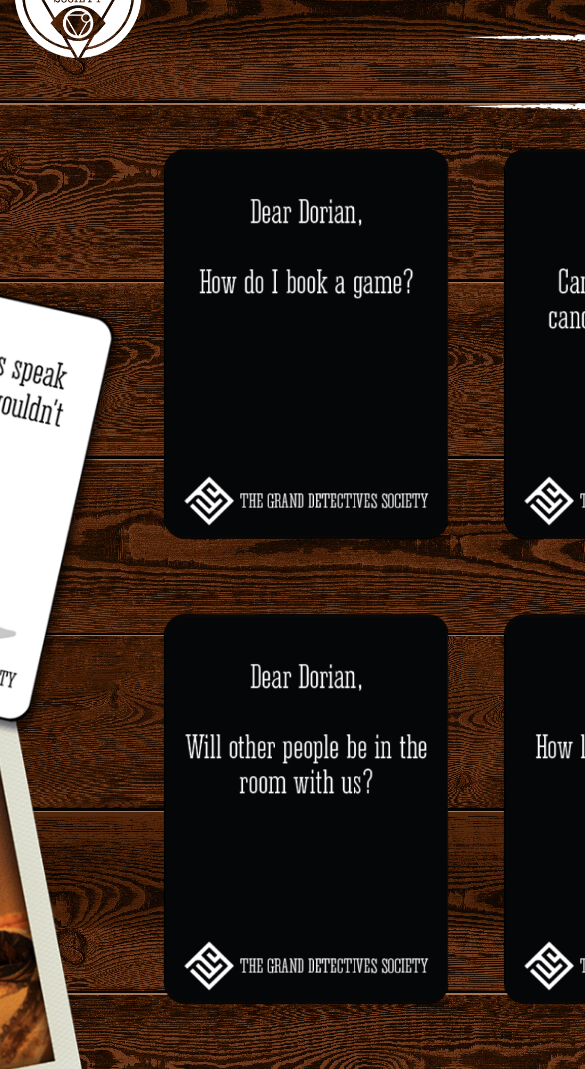
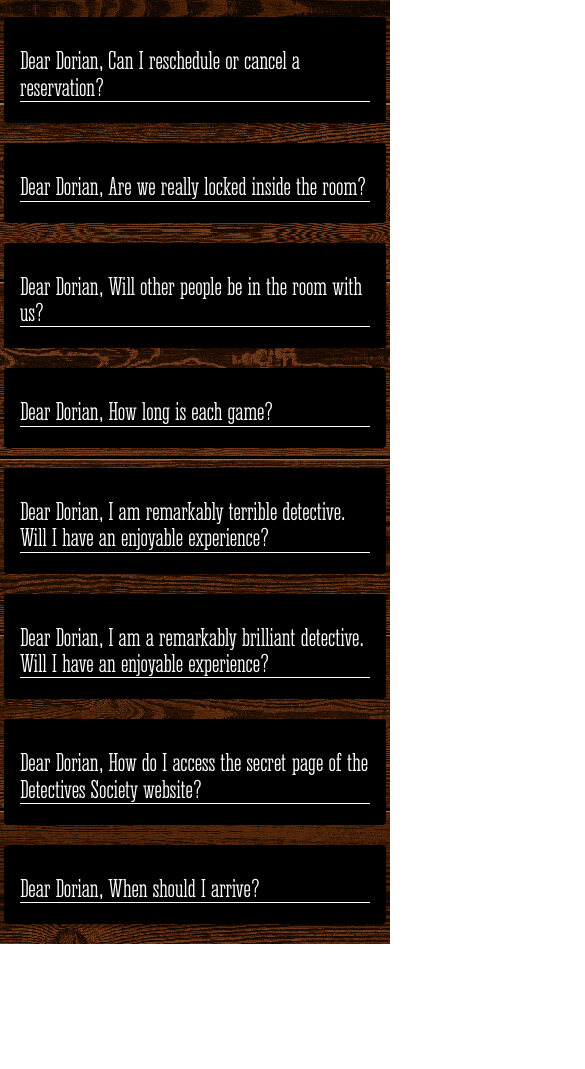
Before and after one commit to smyoshimura/detsoc, a plain HTML site: page faq.html in a window 390 px wide. Shown: the part 82-1151 px from the top of the page, 585 px wide, since content can reach past the window. After the commit the page ends 1026 px from the top, so only its background shows below. Drawn offline with nearby package versions, Linux system fonts and the light colour scheme.

Commit message:
set up collapisible divs for faq mobile

```diff
--- a/assets/css/sub.css
+++ b/assets/css/sub.css
@@ -404,6 +404,44 @@ p {
   width: 100%;
 }
 
+#mobile_faq {
+  display: none;
+}
+
+@media screen and (max-width: 680px) {
+  #faq_fullwrapper, .subfooter {
+    display: none;
+  }
+
+  #mobile_faq {
+    display: block;
+    color: white;
+
+    padding: 0 1%;
+  }
+
+  a, a:focus, a:hover, a:active, a:visited {
+    color: white;
+    text-decoration: none;
+  }
+
+  h3 {
+    font-family: Corki-Regular;
+    border-bottom: 1px solid white;
+  }
+
+  .panel {
+    font-family: arial;
+    background: black;
+    color: white;
+  }
+
+  .panel-body {
+    border-top: none !important;
+    font-size: 1.5rem;
+  }
+}
+
 /* ROOMS */
 #rooms_wrapper {
   position: relative;
--- a/faq.html
+++ b/faq.html
@@ -6,9 +6,11 @@
   <meta name="viewport" content="width=device-width">
   <title>FAQ</title>
 
+  <link rel="stylesheet" href="https://maxcdn.bootstrapcdn.com/bootstrap/3.3.7/css/bootstrap.min.css">
   <link type="text/css" rel="stylesheet" href="assets/css/sub.css">
 
   <script type="text/javascript" src="http://code.jquery.com/jquery-latest.min.js"></script>
+  <script src="https://maxcdn.bootstrapcdn.com/bootstrap/3.3.7/js/bootstrap.min.js"></script>
 </head>
 
 <body>
@@ -99,6 +101,133 @@
     </div>
   </div>
 
+  <div id="mobile_faq">
+    <div class="panel-group">
+      <div class="panel">
+        <div class="panel-heading">
+          <a data-toggle="collapse" href="#collapse1"><h3>
+            Dear Dorian, How do I book a game?
+          </h3></a>
+        </div>
+
+        <div id="collapse1" class="panel-collapse collapse">
+          <div class="panel-body">Games are scheduled and purchased through our booking page. Booking may also be done by phone. Call us at 949-535-0211.</div>
+        </div>
+      </div>
+    </div>
+
+    <div class="panel-group">
+      <div class="panel">
+        <div class="panel-heading">
+          <a data-toggle="collapse" href="#collapse2"><h3>
+            Dear Dorian, Can I reschedule or cancel a reservation?
+          </h3></a>
+        </div>
+
+        <div id="collapse2" class="panel-collapse collapse">
+          <div class="panel-body">Any cancellation or rescheduling requires miniumum 48 hours' notice. Submit requests via email: Booking@DetectivesSociety.com.</div>
+        </div>
+      </div>
+    </div>
+
+    <div class="panel-group">
+      <div class="panel">
+        <div class="panel-heading">
+          <a data-toggle="collapse" href="#collapse3"><h3>
+            Dear Dorian, Are we really locked inside the room?
+          </h3></a>
+        </div>
+
+        <div id="collapse3" class="panel-collapse collapse">
+          <div class="panel-body">While the door will be locked, you may exit or return to a room at any time. Please note, the clock will not stop for any reason.</div>
+        </div>
+      </div>
+    </div>
+
+    <div class="panel-group">
+      <div class="panel">
+        <div class="panel-heading">
+          <a data-toggle="collapse" href="#collapse4"><h3>
+            Dear Dorian, Will other people be in the room with us?
+          </h3></a>
+        </div>
+
+        <div id="collapse4" class="panel-collapse collapse">
+          <div class="panel-body">If you wish to have a room to yourself, you must purchase all tickets for that specific date and time. Otherwise, those tickets will remain available for booking.</div>
+        </div>
+      </div>
+    </div>
+
+    <div class="panel-group">
+      <div class="panel">
+        <div class="panel-heading">
+          <a data-toggle="collapse" href="#collapse5"><h3>
+            Dear Dorian, How long is each game?
+          </h3></a>
+        </div>
+
+        <div id="collapse5" class="panel-collapse collapse">
+          <div class="panel-body">Each session involves: 30 minute introduction, 60 minutes of game time, and an optional 15 minute post-game debrief.</div>
+        </div>
+      </div>
+    </div>
+
+    <div class="panel-group">
+      <div class="panel">
+        <div class="panel-heading">
+          <a data-toggle="collapse" href="#collapse6"><h3>
+            Dear Dorian, I am remarkably terrible detective. Will I have an enjoyable experience?
+          </h3></a>
+        </div>
+
+        <div id="collapse6" class="panel-collapse collapse">
+          <div class="panel-body">Yes. You will participate in the room's immersive, story-driven experience, even if the puzzles prove too difficult. Hints and directions will also be available, if desired.</div>
+        </div>
+      </div>
+    </div>
+
+    <div class="panel-group">
+      <div class="panel">
+        <div class="panel-heading">
+          <a data-toggle="collapse" href="#collapse7"><h3>
+            Dear Dorian, I am a remarkably brilliant detective. Will I have an enjoyable experience?
+          </h3></a>
+        </div>
+
+        <div id="collapse7" class="panel-collapse collapse">
+          <div class="panel-body">Absolutely. A timely solution has rewards of its own. For you, oh brilliant one, escape is only the beginning.</div>
+        </div>
+      </div>
+    </div>
+
+    <div class="panel-group">
+      <div class="panel">
+        <div class="panel-heading">
+          <a data-toggle="collapse" href="#collapse8"><h3>
+            Dear Dorian, How do I access the secret page of the Detectives Society website?
+          </h3></a>
+        </div>
+
+        <div id="collapse8" class="panel-collapse collapse">
+          <div class="panel-body">There is no "secret" page.</div>
+        </div>
+      </div>
+    </div>
+
+    <div class="panel-group">
+      <div class="panel">
+        <div class="panel-heading">
+          <a data-toggle="collapse" href="#collapse9"><h3>
+            Dear Dorian, When should I arrive?
+          </h3></a>
+        </div>
+
+        <div id="collapse9" class="panel-collapse collapse">
+          <div class="panel-body">Plan to arrive at the start time of your session. After introductions, doors will be locked and no additional participants may enter.</div>
+        </div>
+      </div>
+    </div>
+  </div>
 </body>
 
 </html>
```
